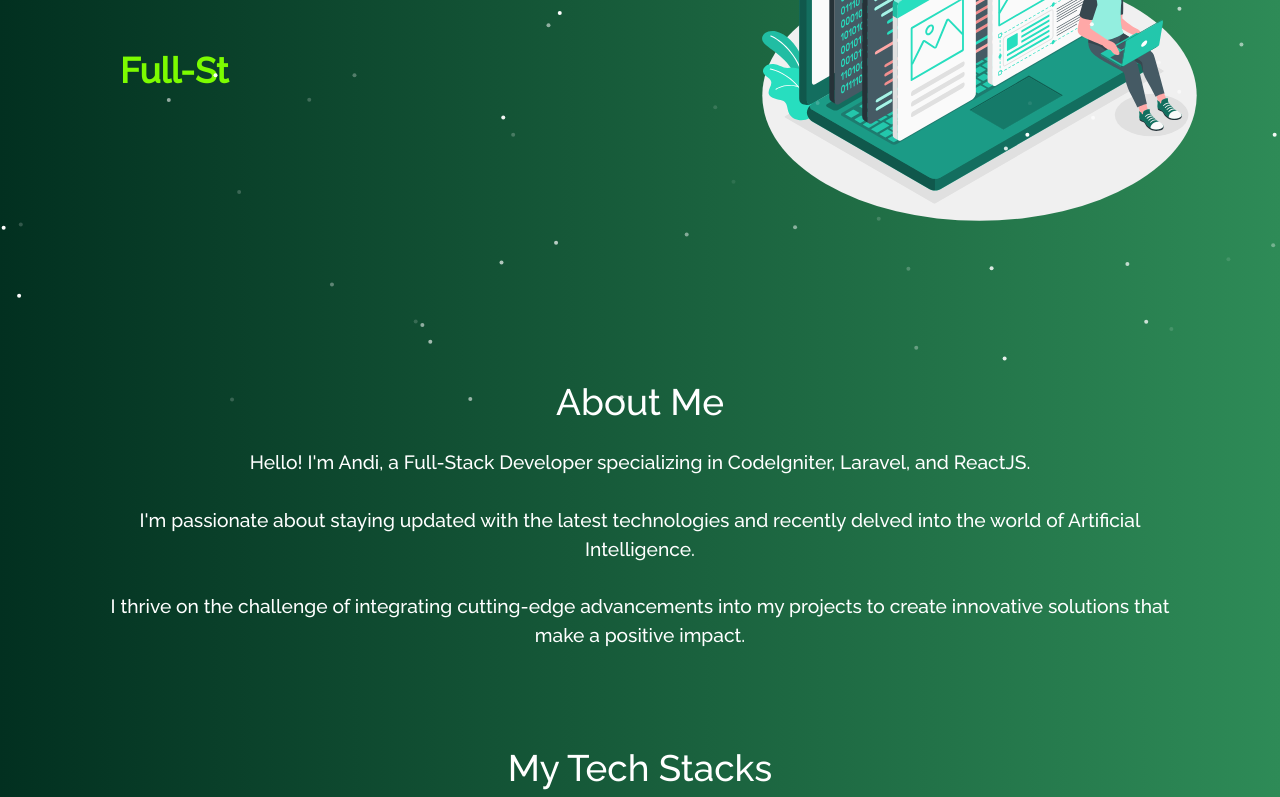
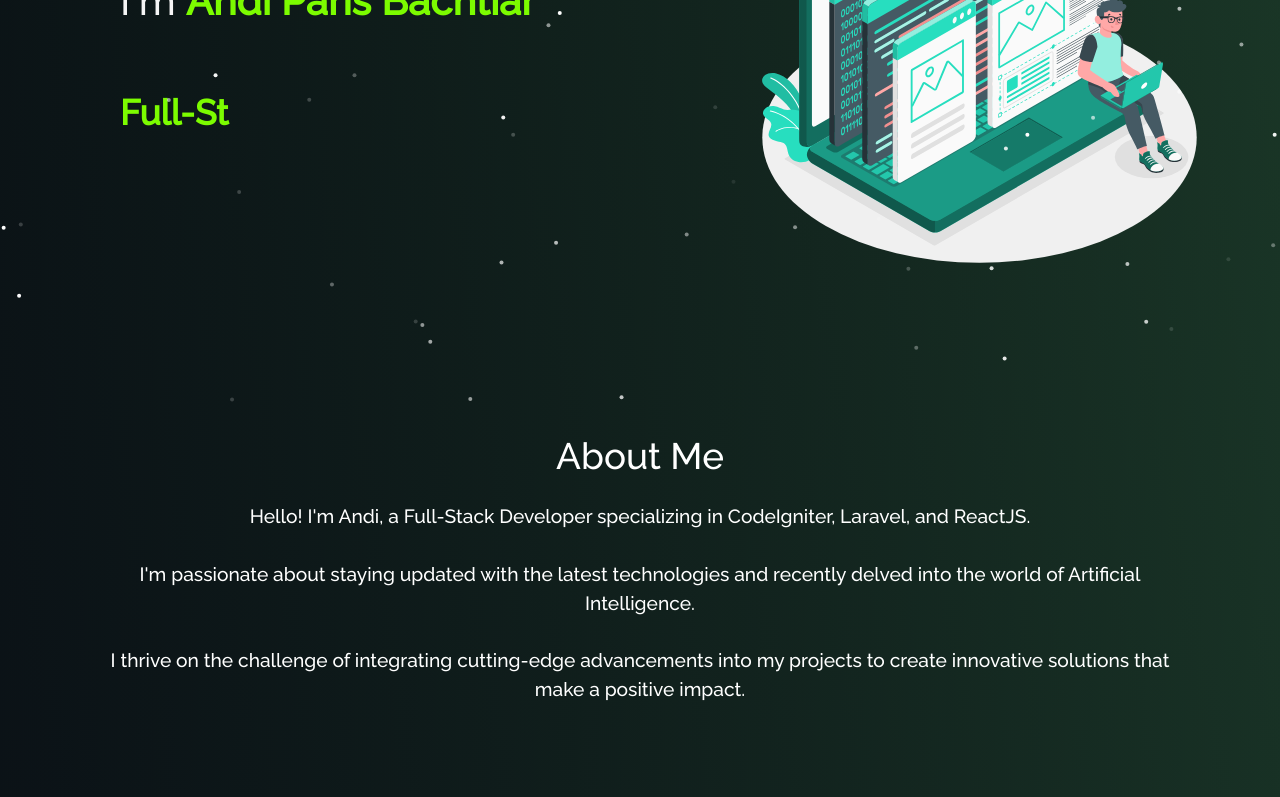
Before and after one commit to andiparis/portfolio--reactjs, a React (Vite) app: page / in a window 1280 px wide. Shown: the part 397-1194 px from the top of the page. Built offline with nearby package versions, Linux system fonts and the light colour scheme.

Commit message:
Update the styles

```diff
--- a/src/components/homes/Hero.jsx
+++ b/src/components/homes/Hero.jsx
@@ -8,7 +8,7 @@ function Hero({ hero }) {
     <Container className="home-content">
       <Row>
         <Col md={7} className="align-self-center">
-          <h1 className="heading" style={{ paddingBottom: 15 }}>
+          <h1 className="heading" style={{ paddingBottom: '15px' }}>
             Hi there!{' '}
             <span className="wave" role="img" aria-labelledby="wave">
               👋🏻
@@ -17,7 +17,7 @@ function Hero({ hero }) {
           <h1 className="heading-name">
             I'm <strong className="main-name">Andi Paris Bachtiar</strong>
           </h1>
-          <div style={{ padding: 50, textAlign: 'left' }}>
+          <div style={{ padding: '50px', textAlign: 'left' }}>
             <Occupations />
           </div>
         </Col>
--- a/src/pages/Home.jsx
+++ b/src/pages/Home.jsx
@@ -18,9 +18,7 @@ function Home() {
       <Container id="home" className="home-section" fluid>
         <Particle />
         <Hero hero={hero} />
-      </Container>
 
-      <Container id="about" className="home-about-section" fluid>
         <h1 className="project-heading">
           <span className="purple">About</span> Me
         </h1>
--- a/src/styles/styles.css
+++ b/src/styles/styles.css
@@ -240,17 +240,17 @@ button:focus {
 }
 
 .home-section {
+  padding-top: 4.5rem !important;
+  padding-bottom: 4.5rem !important;
+  background-image: var(--image-gradient);
+  background-position: top center;
+  background-repeat: no-repeat;
   position: relative;
   z-index: -1;
-  /* background-image: var(--image-gradient), url(../assets/background.jpg); */
-  background-position: top center;
-  background-repeat: no-repeat;
-  padding-bottom: 30px !important;
-  padding-top: 30px !important;
 }
 
 .home-content {
-  padding: 9rem 0 2rem !important;
+  padding: 9rem 0 !important;
   color: rgb(245, 245, 245);
   text-align: left;
 }
@@ -277,12 +277,6 @@ button:focus {
 .Typewriter__cursor {
   font-size: 2.4em !important;
   color: #32cd32 !important;
-}
-
-.home-about-section {
-  position: relative;
-  padding-bottom: 70px !important;
-  padding-top: 70px !important;
 }
 
 .home-about-description {
```
